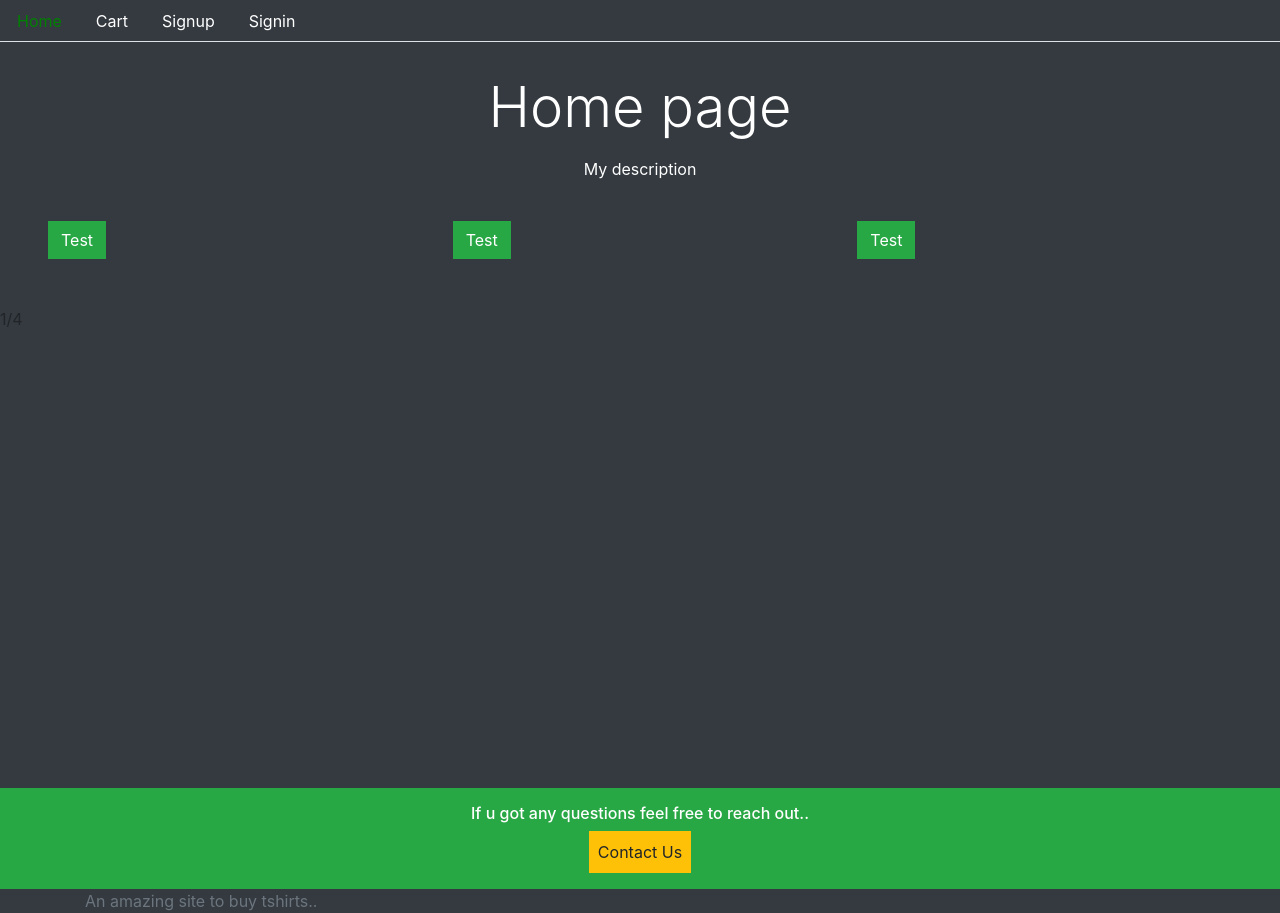
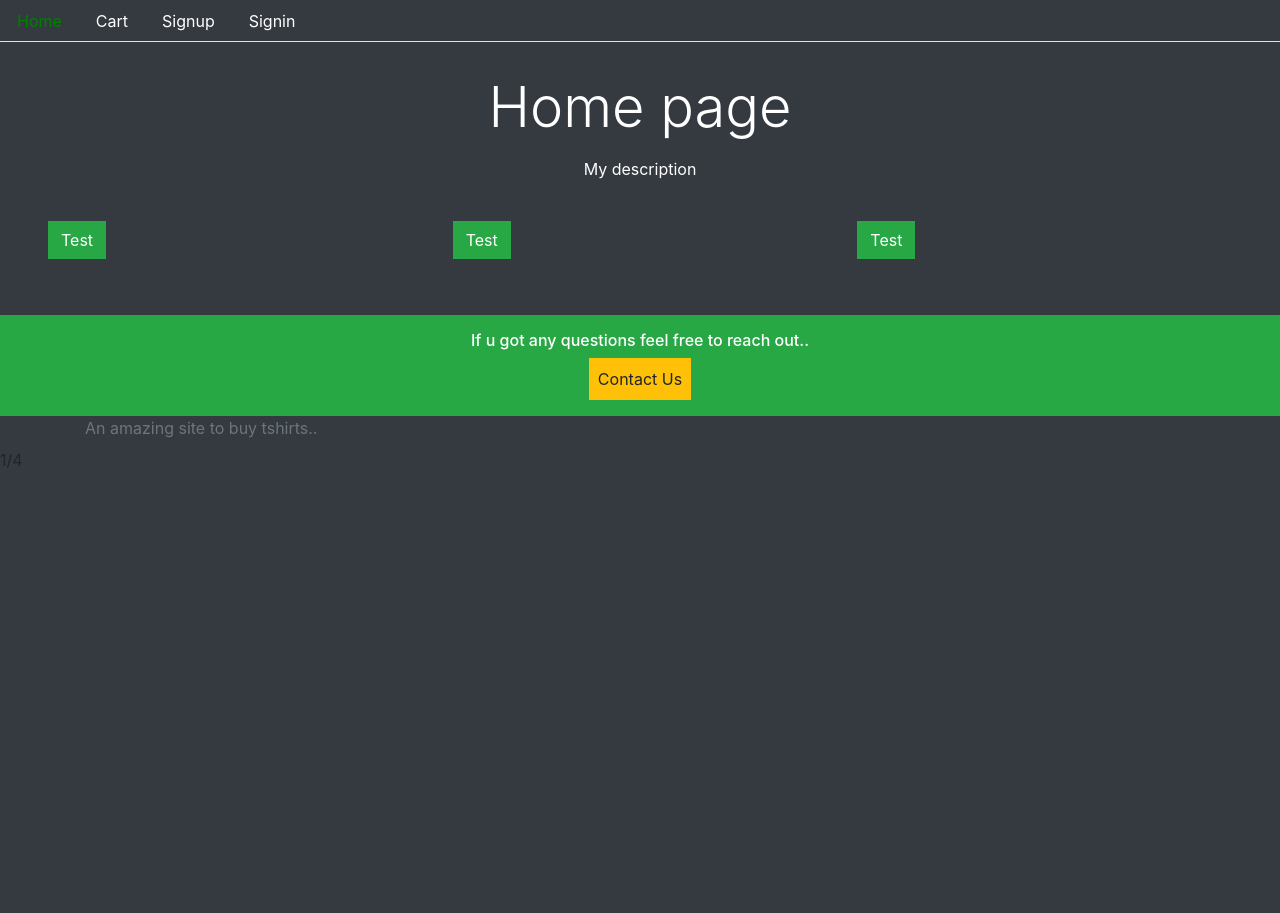
Before and after one commit to charu-24/E-Commerce, a React (Create React App) app in the folder frontend/: page / in a window 1280 px wide. After the commit the page ends 800 px from the top, so only its background shows below. Built offline with nearby package versions, Linux system fonts and the light colour scheme.

Commit message:
Update styles.css

```diff
--- a/frontend/src/styles.css
+++ b/frontend/src/styles.css
@@ -8,10 +8,10 @@ body {
   background: #343a40;
 }
 
-footer{
+/* footer{
   height: 20px;
   position: absolute;
   bottom: 0;
   left: 0;
   right:0
-}
+} */
```
